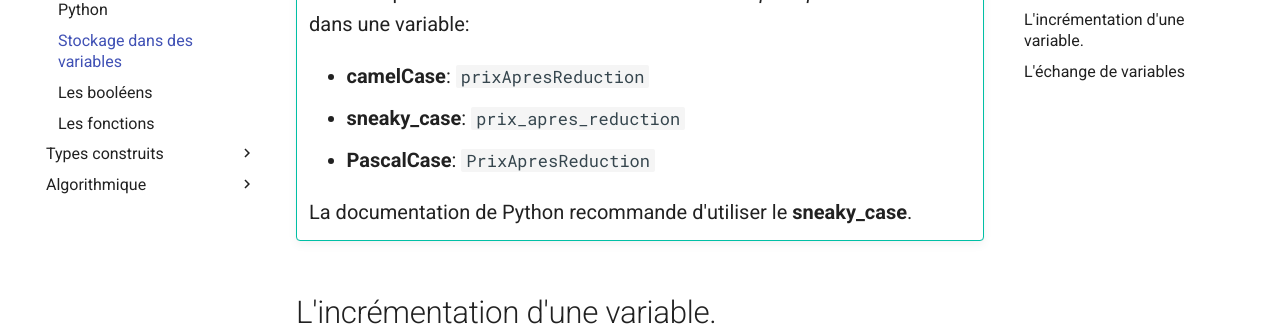
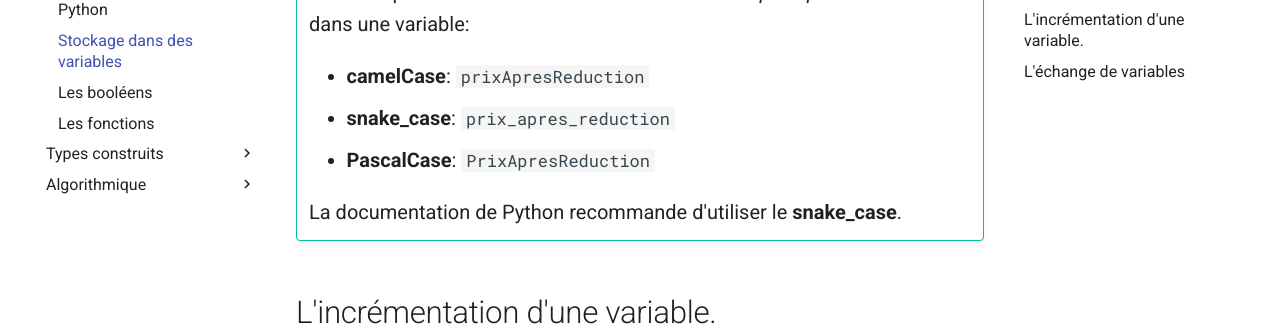
Before and after one commit to infocornouaille/nsi-cornouaille, an MkDocs documentation site: the page built from docs/premiere/bases_de_python/variables.md, in a window 1280 px wide and 900 px high, scrolled down 2923 px. Shown: the part 154-480 px from the top of the window. Built offline with MkDocs 1.6.1 and Material for MkDocs 9.7.7, drawn with Linux system fonts in a browser that asks for light colours; comment, search, counter and statistics services are not loaded.

Commit message:
Update variables.md

```diff
--- a/docs/premiere/bases_de_python/variables.md
+++ b/docs/premiere/bases_de_python/variables.md
@@ -97,10 +97,10 @@ Lorsqu'une variable se voit attribuer une nouvelle valeur, l'ancienne valeur est
     Par exemple si nous voulons stocker la valeur d'un *prix après réduction* dans une variable:
 
     - **camelCase**: `prixApresReduction`
-    - **sneaky_case**: `prix_apres_reduction`
+    - **snake_case**: `prix_apres_reduction`
     - **PascalCase**: `PrixApresReduction`
 
-    La documentation de Python recommande d'utiliser le **sneaky_case**.
+    La documentation de Python recommande d'utiliser le **snake_case**.
 
 ## L'incrémentation d'une variable.
 
```
